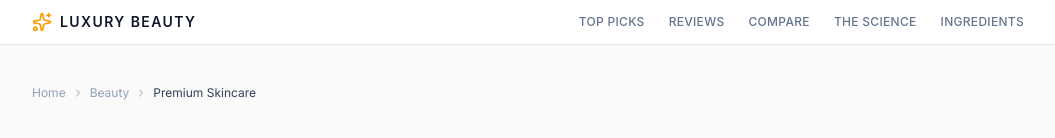
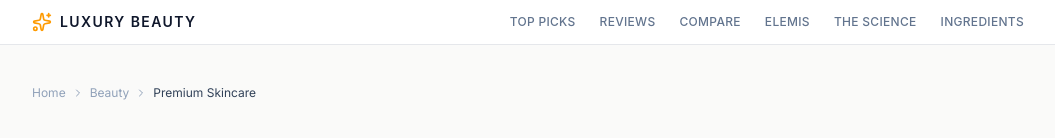
Before and after one commit to TheGiat-tech/Luxury-beauty, a Next.js app: page / in a window 1280 px wide. Shown: the top 138 px of the page, without its empty margins (112-1167 px from the left). Built offline with nearby package versions, Linux system fonts and the light colour scheme; a web font is replaced by a local one.

Commit message:
feat: add ELEMIS link to global Header nav
Agent-Logs-Url: https://github.com/TheGiat-tech/Luxury-beauty/sessions/b102253d-dc62-4254-88de-90689a927f62

Co-authored-by: TheGiat-tech <225952250+TheGiat-tech@users.noreply.github.com>

```diff
--- a/app/components/Header.tsx
+++ b/app/components/Header.tsx
@@ -8,6 +8,7 @@ const navLinks = [
   { label: "Top Picks", href: "/#top-picks" },
   { label: "Reviews", href: "/#reviews" },
   { label: "Compare", href: "/#comparison" },
+  { label: "ELEMIS", href: "/best-elemis-skincare" },
   { label: "The Science", href: "/blog/how-red-light-therapy-works" },
   { label: "Ingredients", href: "/blog/luxury-ingredients-science" },
 ]
```
